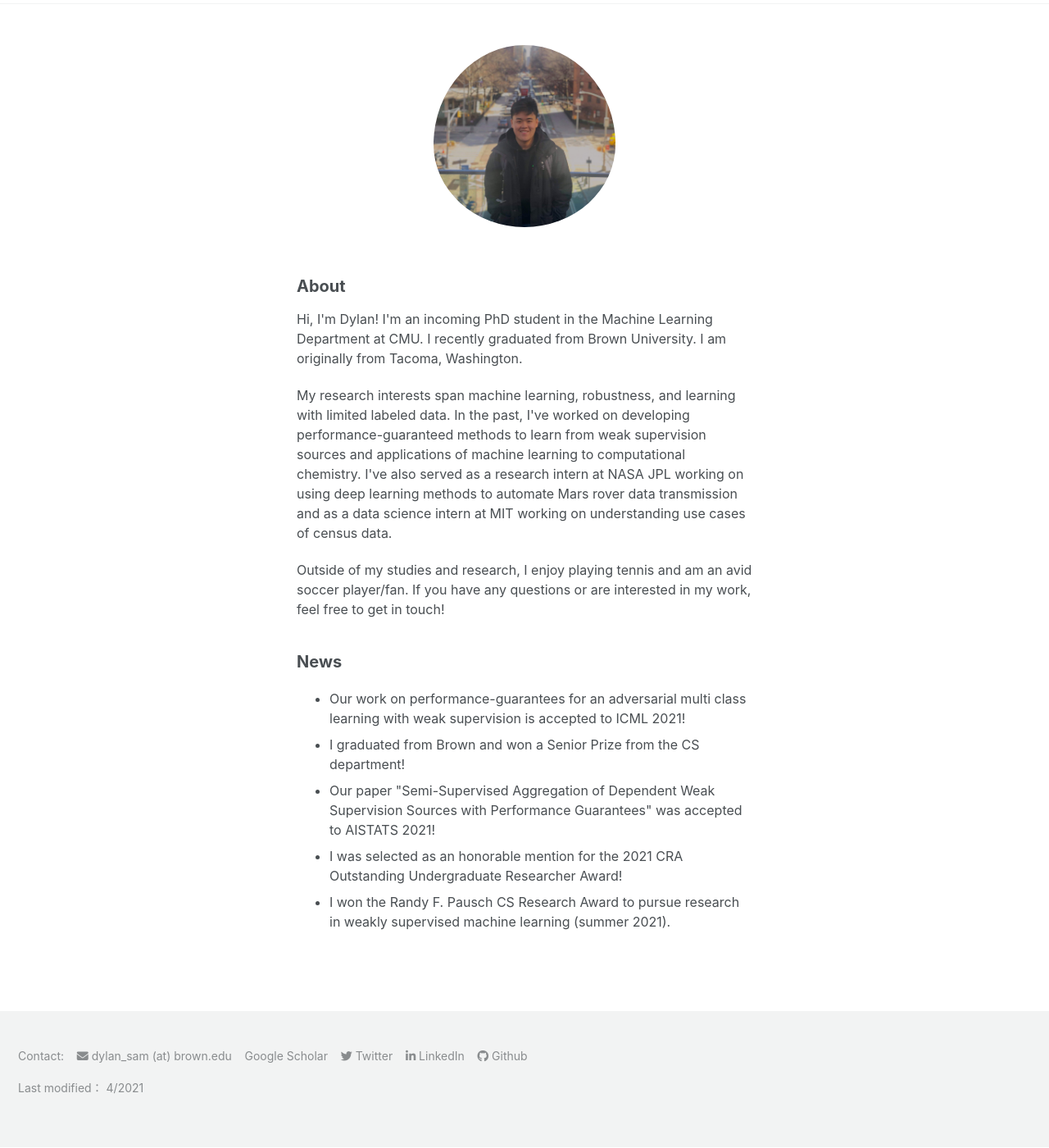
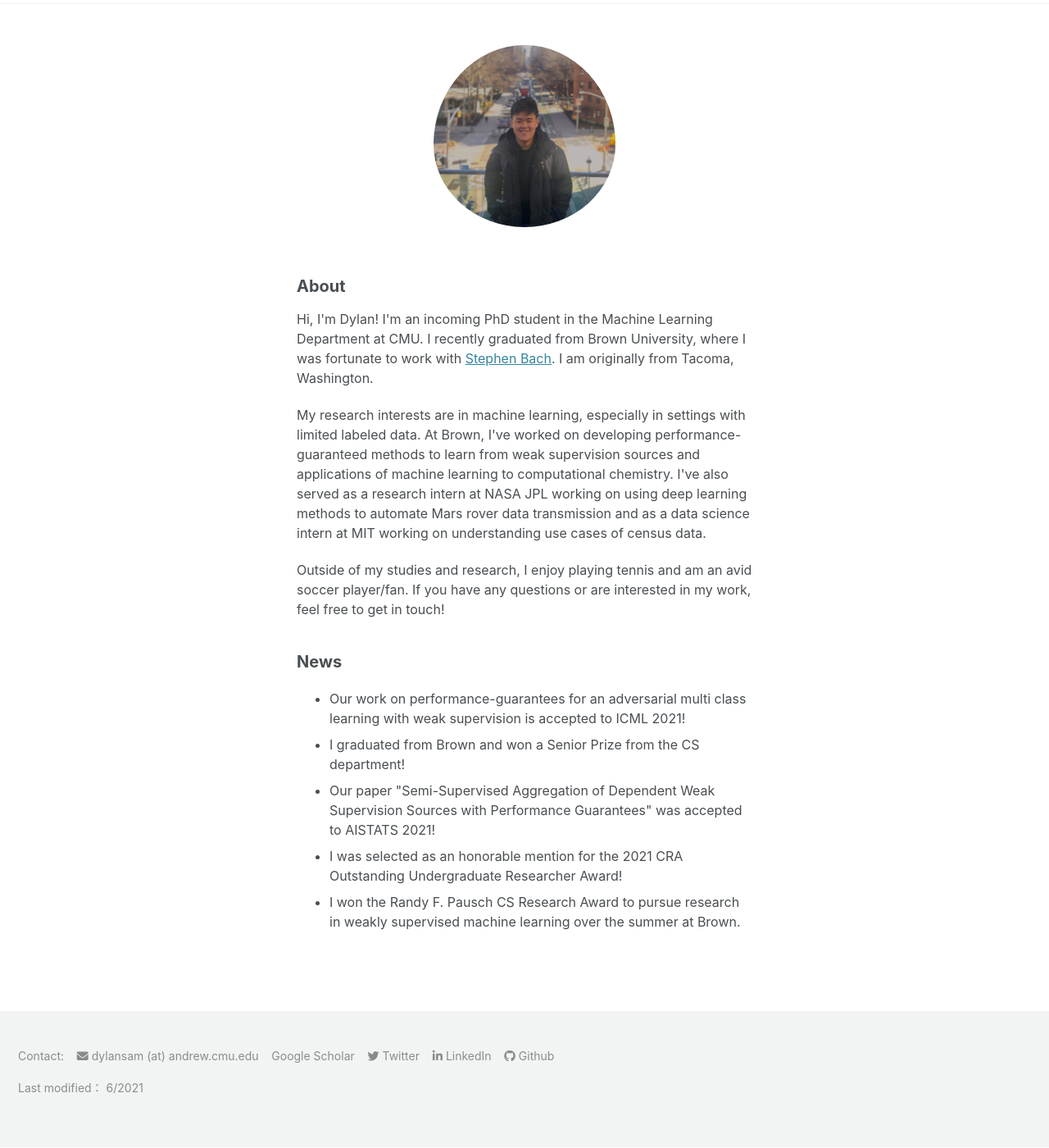
Before and after one commit to dsam99/dsam99.github.io, a Jekyll site: the page built from index.md, in a window 1280 px wide and 1400 px high, scrolled down 84 px. Shown: the whole window at 82% size. Built offline with Jekyll 4.4.1, drawn with Linux system fonts in a browser that asks for light colours; cached includes are drawn as plain includes; nearby versions of some CDN libraries; a style sheet for code colours, icons or effects is not loaded.

Commit message:
updates through june

```diff
--- a/_includes/footer/custom.html
+++ b/_includes/footer/custom.html
@@ -8,7 +8,7 @@
     	Contact: &nbsp;&nbsp;
 	    <!-- Email -->
 	    <!-- <i class="fa fa-envelope" aria-hidden="true"></i> dylansam (at) andrew.cmu.edu</p> -->
-    	<i class="fa fa-envelope" aria-hidden="true"></i> dylan_sam (at) brown.edu &nbsp;&nbsp;
+    	<i class="fa fa-envelope" aria-hidden="true"></i> dylansam (at) andrew.cmu.edu &nbsp;&nbsp;
 
 	    <!-- Google Scholar -->
 	    <i class="ai ai-google-scholar-square"></i> <a href="https://scholar.google.com/citations?user=43ffAwcAAAAJ&hl=en">Google Scholar</a> &nbsp;&nbsp;
@@ -22,7 +22,7 @@
 	    <i class="fab fa-github" aria-hidden="true"></i> <a href="https://github.com/dsam99">Github</a>
     </p>
 
-    <p> Last modified： 4/2021 </p>
+    <p> Last modified： 6/2021 </p>
 
 </div>
 <!-- end custom footer snippets -->
--- a/_layouts/home.html
+++ b/_layouts/home.html
@@ -11,12 +11,12 @@ layout: default
 	<h2>About</h2>
 
 	<p>
-		Hi, I'm Dylan! I'm an incoming PhD student in the Machine Learning Department at CMU. I recently graduated from Brown University. I am originally from Tacoma, Washington.
+		Hi, I'm Dylan! I'm an incoming PhD student in the Machine Learning Department at CMU. I recently graduated from Brown University, where I was fortunate to work with <a href="http://cs.brown.edu/people/sbach/">Stephen Bach</a>. I am originally from Tacoma, Washington.
 	</p>
 
 
 	<p>
-		My research interests span machine learning, robustness, and learning with limited labeled data. In the past, I've worked on developing performance-guaranteed methods to learn from weak supervision sources and applications of machine learning to computational chemistry. I've also served as a research intern at
+		My research interests are in machine learning, especially in settings with limited labeled data. At Brown, I've worked on developing performance-guaranteed methods to learn from weak supervision sources and applications of machine learning to computational chemistry. I've also served as a research intern at
 		NASA JPL working on using deep learning methods to automate Mars rover data transmission and as a data science intern at MIT working on understanding use cases of census data.
 	</p>
 
@@ -31,7 +31,7 @@ layout: default
 			<li> I graduated from Brown and won a Senior Prize from the CS department! </li>
 			<li> Our paper "Semi-Supervised Aggregation of Dependent Weak Supervision Sources with Performance Guarantees" was accepted to AISTATS 2021! </li>
 			<li> I was selected as an honorable mention for the 2021 CRA Outstanding Undergraduate Researcher Award!</li>
-			<li>I won the Randy F. Pausch CS Research Award to pursue research in weakly supervised machine learning (summer 2021). </li>
+			<li> I won the Randy F. Pausch CS Research Award to pursue research in weakly supervised machine learning over the summer at Brown. </li>
 		</ul>
 	</p>
 </div>
--- a/_layouts/publications.html
+++ b/_layouts/publications.html
@@ -12,6 +12,8 @@ author_profile: false
 			<p class="title"> <b>Adversarial Multi Class Learning under Weak Supervision with Performance Guarantees </b><br>
 				Cyrus Cousins*, Alessio Mazzetto*, <strong>Dylan Sam</strong>, Stephen H Bach, and Eliezer Upfal <br>
 				<i>Accepted to International Conference in Machine Learning (ICML) 2021</i> <br>
+				[<a href="http://cs.brown.edu/people/sbach/files/mazzetto-icml21.pdf" target="_blank">pdf</a>,
+				<a href="https://github.com/BatsResearch/mazzetto-icml21-code" target="_blank">code</a>]
 			</p>
 
 			<p class="title"> <b>Semi-Supervised Aggregation of Dependent Weak Supervision Sources with Performance Guarantees </b> <br>
```
Also changed, not shown: README.md.
